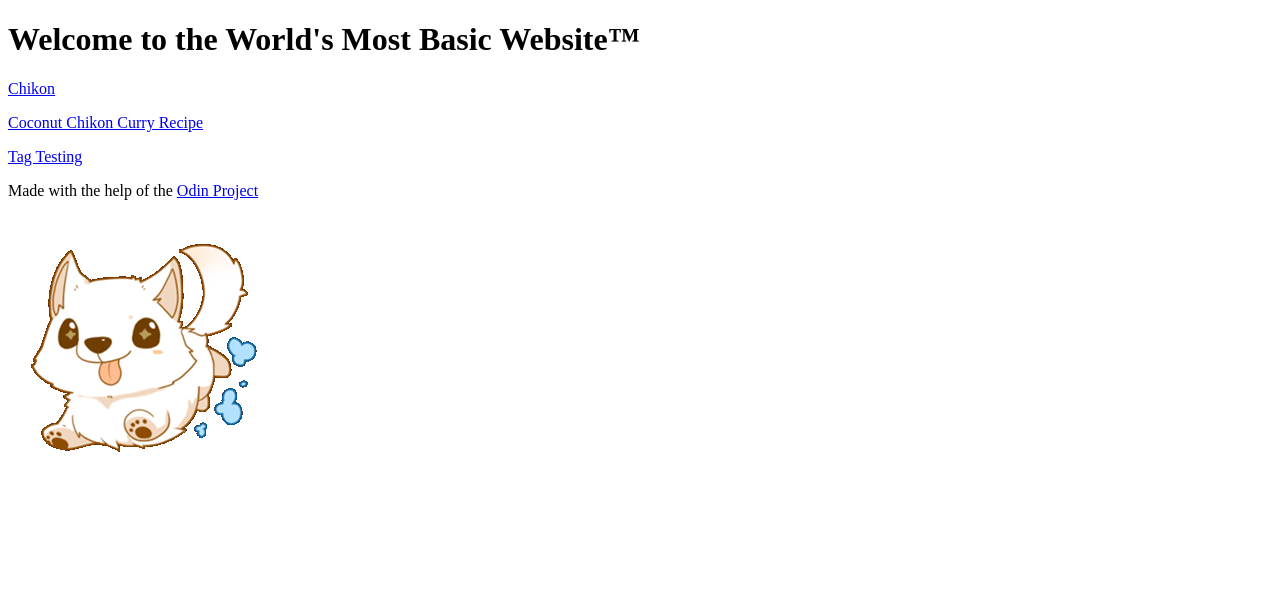
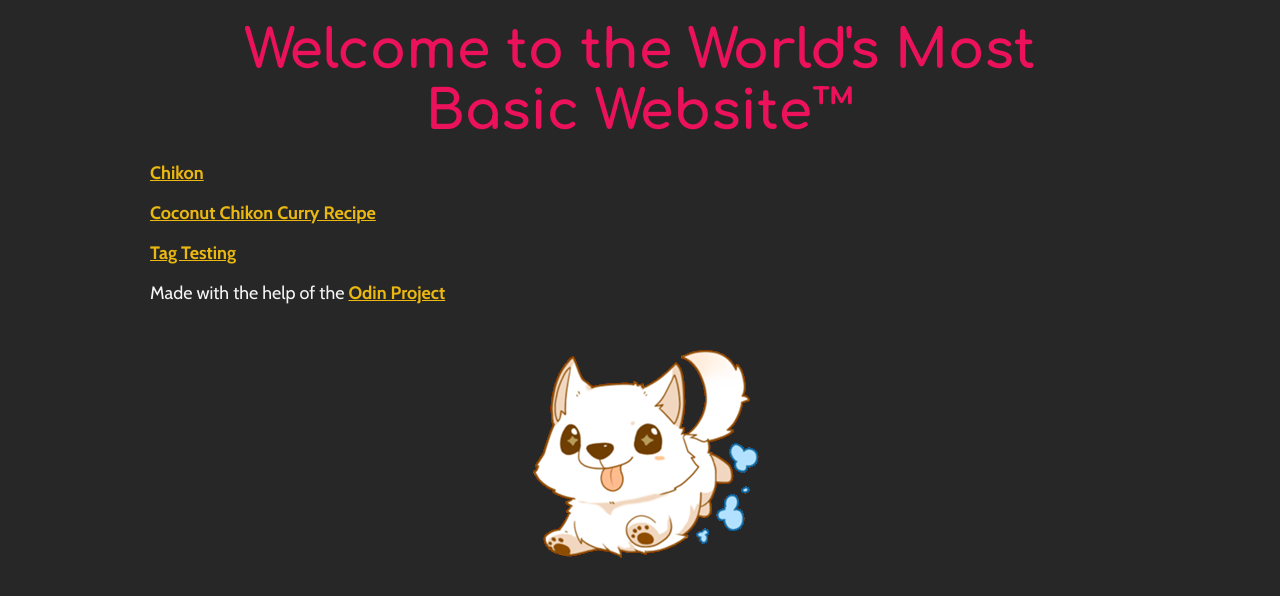
Before and after one commit to Bouriki/Basic-Website, a plain HTML site: page index.html in a window 1280 px wide. Drawn offline with nearby package versions, Linux system fonts and the light colour scheme.

Commit message:
Add basic CSS, organise folder structure

```diff
--- /dev/null
+++ b/CSS/Styles.CSS
@@ -0,0 +1,42 @@
+@import url('https://fonts.googleapis.com/css2?family=Cabin:ital,wght@0,400;0,500;0,600;0,700;1,400;1,500;1,600;1,700&display=swap');
+@import url('https://fonts.googleapis.com/css2?family=Comfortaa:wght@300;400;500;600;700&display=swap');
+
+* {
+    font-family: 'Cabin', sans-serif;
+    font-size: large;
+}
+
+body {
+    color: whitesmoke;
+    background-color: #272727;
+    margin-right: 150px;
+    margin-left: 150px;
+}
+
+h1 {
+    color: #eb115a;
+    text-align: center;
+    font-family: 'Comfortaa', monospace;
+    font-size: 3em;
+    margin: 20px;
+}
+
+p {
+    color: whitesmoke;
+}
+
+a, a em {
+    color: #ebb811;
+    font-weight: bold;
+}
+
+dt, dt em {
+    color: rgb(172, 172, 172);
+}
+
+img, video {
+    height: auto;
+    width: auto;
+    margin: auto;
+    display: block;
+}
--- a/index.html
+++ b/index.html
@@ -6,15 +6,16 @@
     <meta http-equiv="X-UA-Compatible" content="IE=edge">
     <meta name="viewport" content="width=device-width, initial-scale=1.0">
     <link rel="icon" type="image/x-icon" href="./favicon.ico">
+    <link rel="stylesheet" href="./CSS/Styles.CSS">
     <title>Basic Website</title>
 </head>
 
 <body>
     <h1>Welcome to the World's Most Basic Website™</h1>
     <p></p>
-    <p><a href="./Pages/Chikon.HTML">Chikon</a></p>
-    <p><a href="./Pages/Chikon-Recipe.HTML">Coconut Chikon Curry Recipe</a></p>
-    <p><a href="./Pages/Tag-Test.HTML">Tag Testing</a></p>
+    <p><a href="./HTML/Chikon.HTML">Chikon</a></p>
+    <p><a href="./HTML/Chikon-Recipe.HTML">Coconut Chikon Curry Recipe</a></p>
+    <p><a href="./HTML/Tag-Test.HTML">Tag Testing</a></p>
     <p></p>
     <p>Made with the help of the <a href="https://www.theodinproject.com/about">Odin Project</a></p>
     <img src="./Media/Dog-Sticker.PNG" alt="Happy doggy picture">
```
Also changed, not shown: HTML/Chikon-Recipe.HTML (renamed from Pages/Chikon-Recipe.HTML, +1 -0 lines), HTML/Chikon.HTML (renamed from Pages/Chikon.HTML, +1 -0 lines), HTML/Tag-Test.HTML (renamed from Pages/Tag-Test.HTML, +1 -0 lines), 1 other file.
